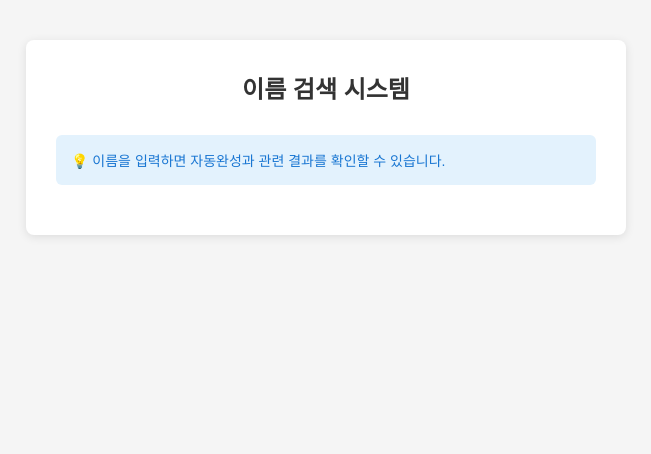
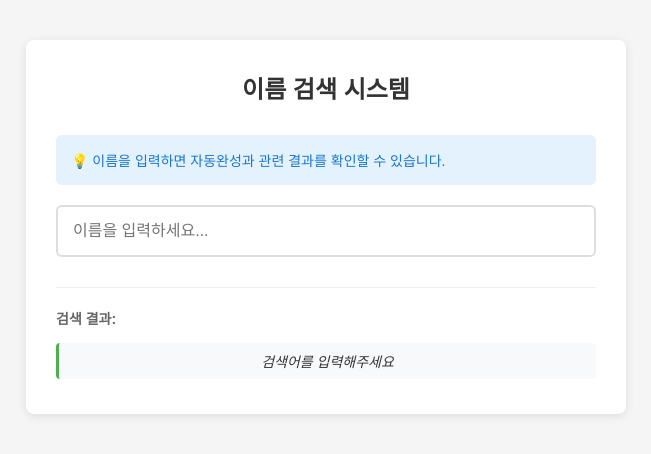
Before and after one commit to dbtkdfhr/82698150-task-2, a React (Create React App) app: page / in a window 1280 px wide. Shown: the top 454 px of the page, without its empty margins (314-965 px from the left). Built offline with nearby package versions, Linux system fonts and the light colour scheme.

Commit message:
feat: 전체 화면 조합

```diff
--- a/src/App.tsx
+++ b/src/App.tsx
@@ -1,4 +1,5 @@
 import { useEffect, useState } from "react";
+import { NameSearch } from "./components/NameSearch";
 import styles from "./styles/App.module.css";
 
 function App() {
@@ -22,6 +23,7 @@ function App() {
       <div className={styles.info}>
         💡 이름을 입력하면 자동완성과 관련 결과를 확인할 수 있습니다.
       </div>
+      <NameSearch names={names} />
     </div>
   );
 }
```
